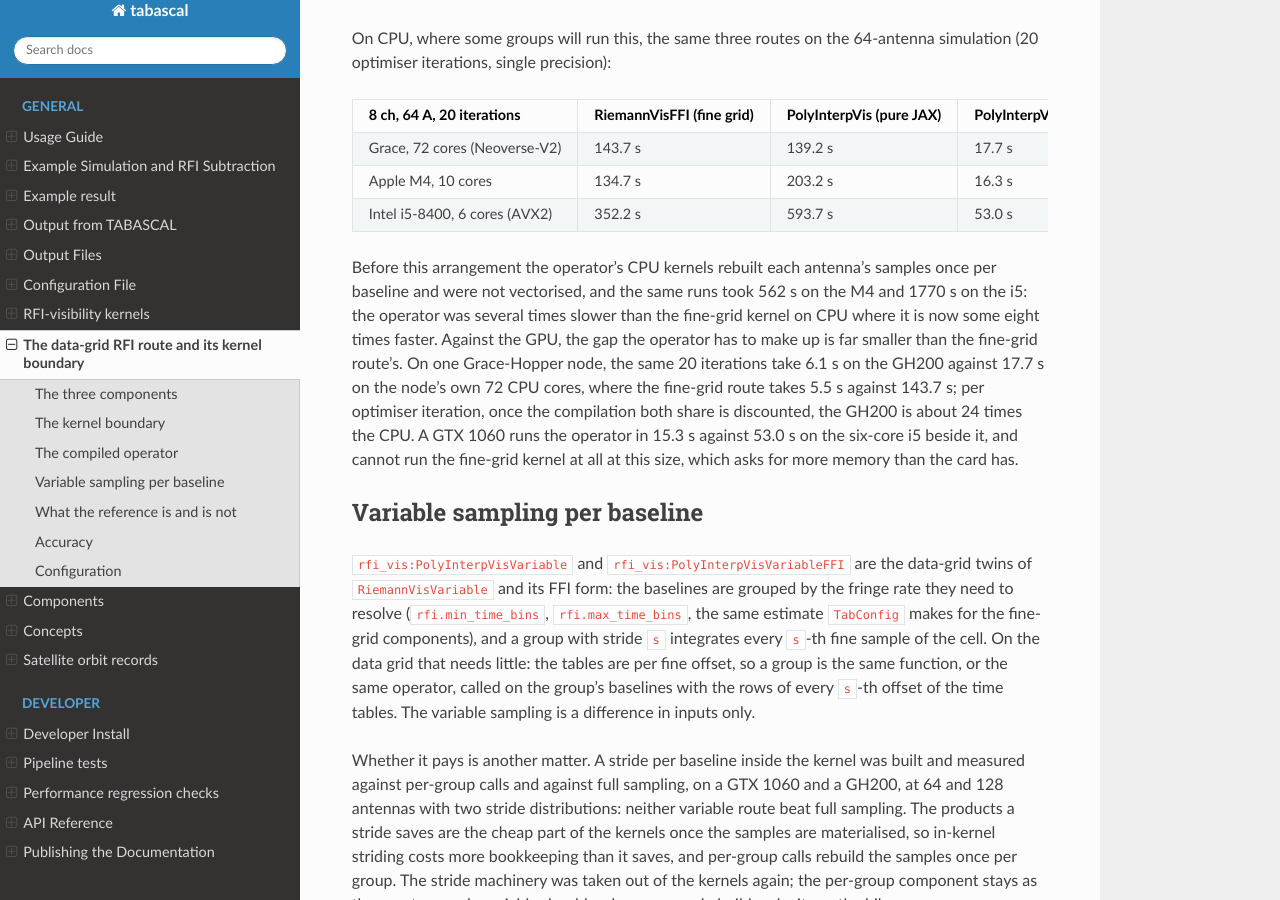
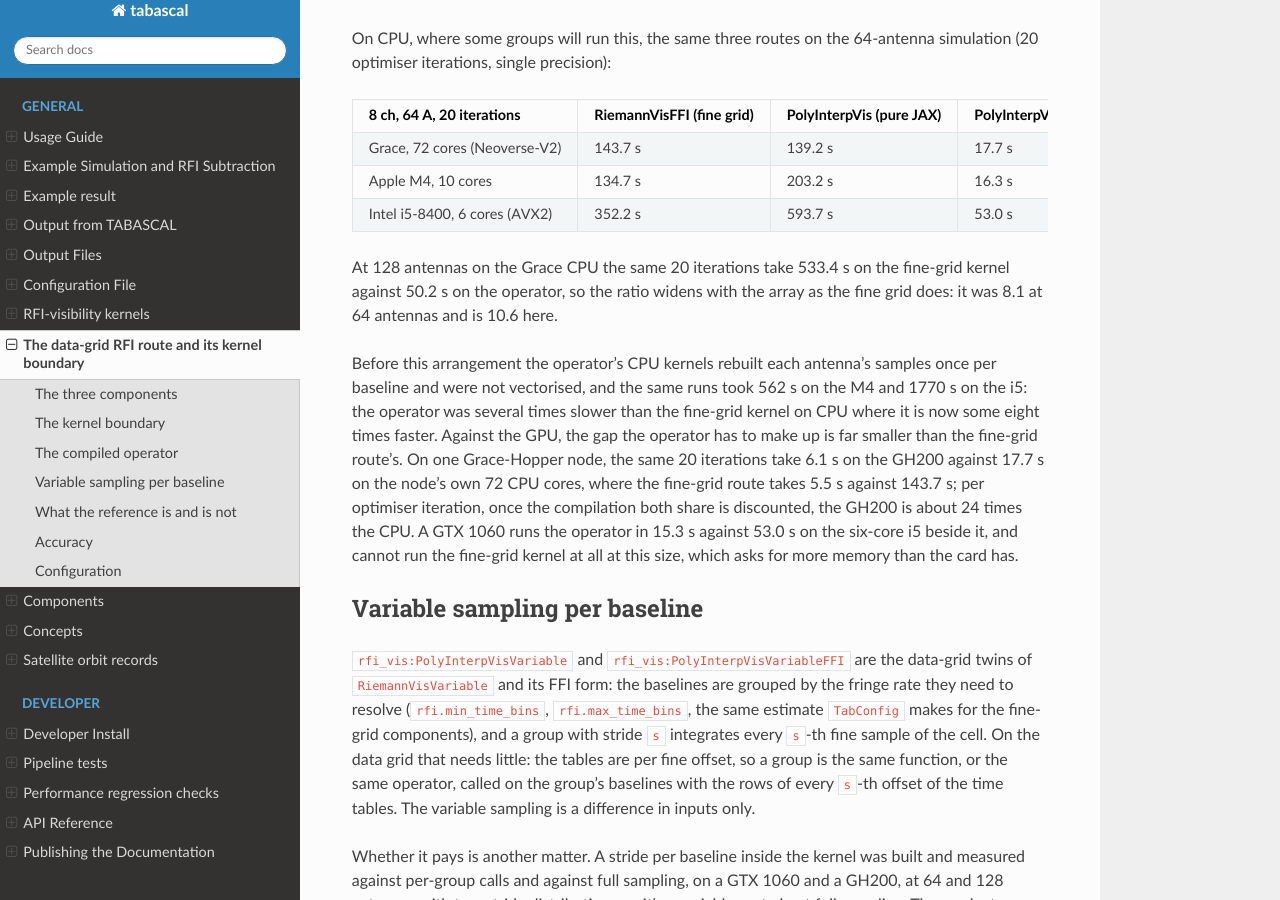
Before and after one commit to epfl-radio-astro/tabascal, a Sphinx documentation site: the page built from docs/coarse_rfi_vis.md, in a window 1280 px wide and 900 px high, scrolled down 4603 px. Built offline with Sphinx 7.4.7 and the Read the Docs theme 3.1.0, drawn with Linux system fonts in a browser that asks for light colours.

Commit message:
Record the 128-antenna CPU benchmark

```diff
--- a/docs/coarse_rfi_vis.md
+++ b/docs/coarse_rfi_vis.md
@@ -233,6 +233,10 @@ On CPU, where some groups will run this, the same three routes on the
 | Apple M4, 10 cores | 134.7 s | 203.2 s | 16.3 s |
 | Intel i5-8400, 6 cores (AVX2) | 352.2 s | 593.7 s | 53.0 s |
 
+At 128 antennas on the Grace CPU the same 20 iterations take 533.4 s on the
+fine-grid kernel against 50.2 s on the operator, so the ratio widens with the
+array as the fine grid does: it was 8.1 at 64 antennas and is 10.6 here.
+
 Before this arrangement the operator's CPU kernels rebuilt each antenna's
 samples once per baseline and were not vectorised, and the same runs took
 562 s on the M4 and 1770 s on the i5: the operator was several times slower
```
